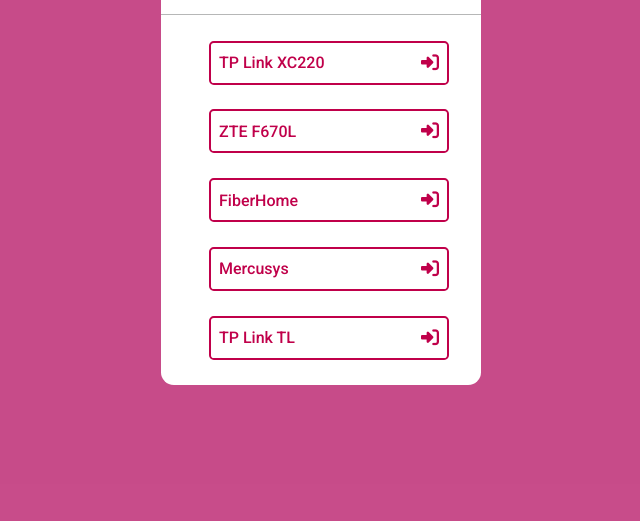
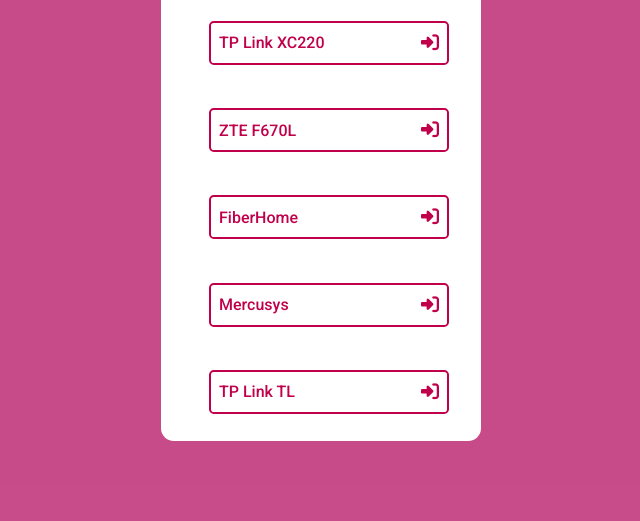
Before and after one commit to maria-candidooo/Manual-de-roteadores, a plain HTML site: page index.html in a window 1280 px wide. Shown: the part 279-800 px from the top of the page, without its empty margins (319-959 px from the left). Drawn offline with Linux system fonts and the light colour scheme.

Commit message:
Alteração css

```diff
--- a/styles.css
+++ b/styles.css
@@ -32,14 +32,14 @@ html, body{
     justify-content: space-between;
     flex-direction: column;
     width: 20rem;
-    height: 33rem;
+    height: 80%;
 
     /* border: 1px solid  rgba(168, 169, 169, 0.833);  */
 }
 
 .box{
     background-color: var(--branco) ;
-    height: 90vh;
+
 
 }
 .first{
```
